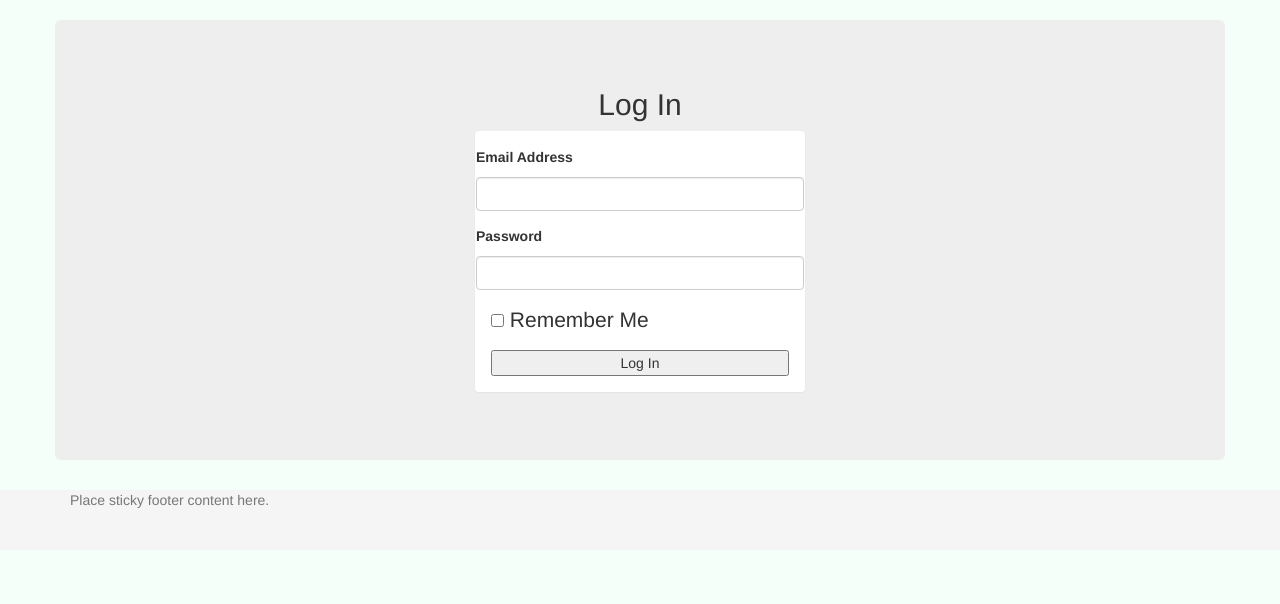
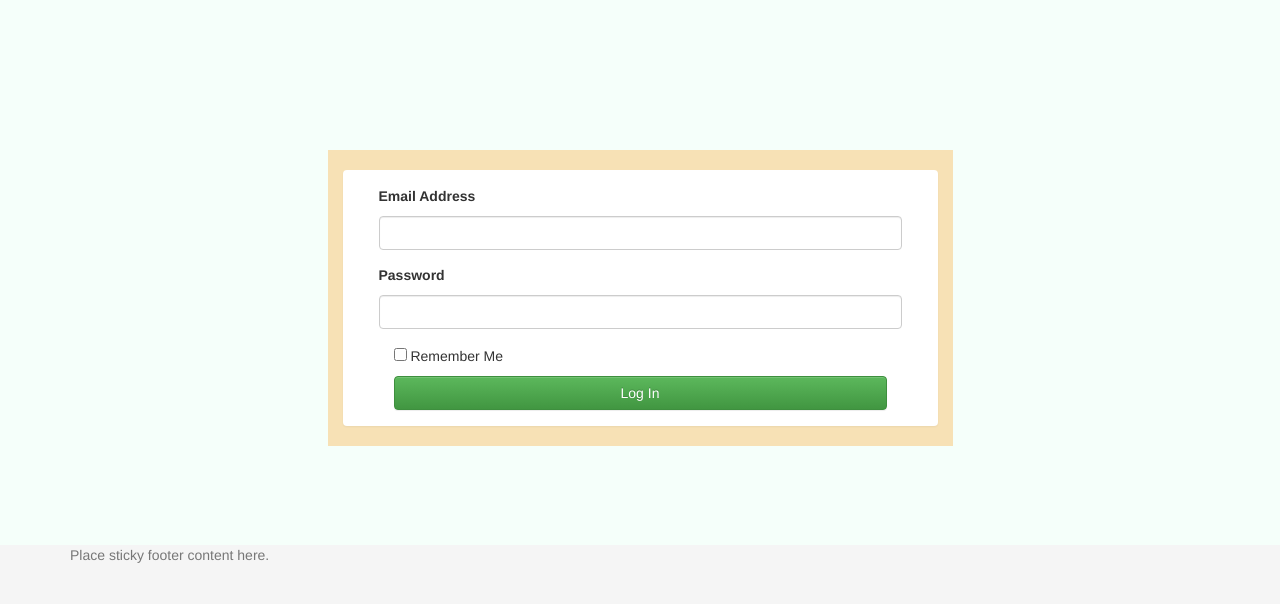
Before and after one commit to Phillisk/bc-7-journalx-flask-app, a Flask app: page /auth/login/ in a window 1280 px wide. Shown: the part 53-657 px from the top of the page. Run offline with Flask 2, Linux system fonts and the light colour scheme; some libraries are stand-ins or nearby versions.

Commit message:
update styles for journal login  html

```diff
--- a/app/templates/auth/login.html
+++ b/app/templates/auth/login.html
@@ -1,43 +1,44 @@
 {% extends "auth/base.html" %}
 
 {% block content %}
- <div class = "container jumbotron">
-      <div class = "hometitle text-center">
-        <h2>Log In</h2>
-      </div>
-      <div class = "row">
-       <div class = "col-lg-4"></div>
-       <div class = "col-lg-4">
+    <div class="row-fluid">
+        <div class="col-lg-3"></div>
+        <div id="center-side-id3" class="col-lg-6 center-side">
+            {% block center_content %}
                 <div class="panel panel-body">
-
                     <form action="{{ url_for('auth.login') }}" method=post>
                         {{ form.hidden_tag() }}
 
-          <div class = "form-group row">
-            <label class="text-left" for = "{{ form.email.name }}">
+                        <div class="form-group row">
+                            <label class="text-left" for="{{ form.email.name }}">
                                 {% for message in form.email.errors %}
                                     <div class="form1">{{ message }}</div>
-              {% endfor %} {{form.email.label}}</label>
-              <input class="form-control" id ="{{ form.email.name }}" name = "{{ form.email.name }}">
+                                {% endfor %} {{ form.email.label }}</label>
+                            <input class="form-control" id="{{ form.email.name }}" name="{{ form.email.name }}">
 
                         </div>
-          <div class = "form-group row">
-            <label class="text-left" for = "{{ form.password.name }}">
+                        <div class="form-group row">
+                            <label class="text-left" for="{{ form.password.name }}">
                                 {% for message in form.password.errors %}
                                     <div class="form1">{{ message }}</div>
-              {% endfor %} {{form.password.label}}</label>
-              <input class="form-control" type="password" id ="{{ form.password.name }}" name = "{{ form.password.name }}">
+                                {% endfor %} {{ form.password.label }}</label>
+                            <input class="form-control" type="password" id="{{ form.password.name }}"
+                                   name="{{ form.password.name }}">
 
                         </div>
                         <div>
                             <p>{{ form.remember_me }} Remember Me</p>
                         </div>
-          {{ form.submit }}
+                        <input class="btn btn-success btn-group-justified" id="submit" name="submit" type="submit" value="Log In">
                     </form>
                 </div>
+            {% endblock %}
         </div>
 
-    <div class = "col-lg-4"></div>
+        <div class="col-lg-3">
+            {% block right_content %}
+                {{ super() }}
+            {% endblock %}
         </div>
     </div>
 {% endblock %}
```
Lines whose indentation alone changed are shown as unchanged.
